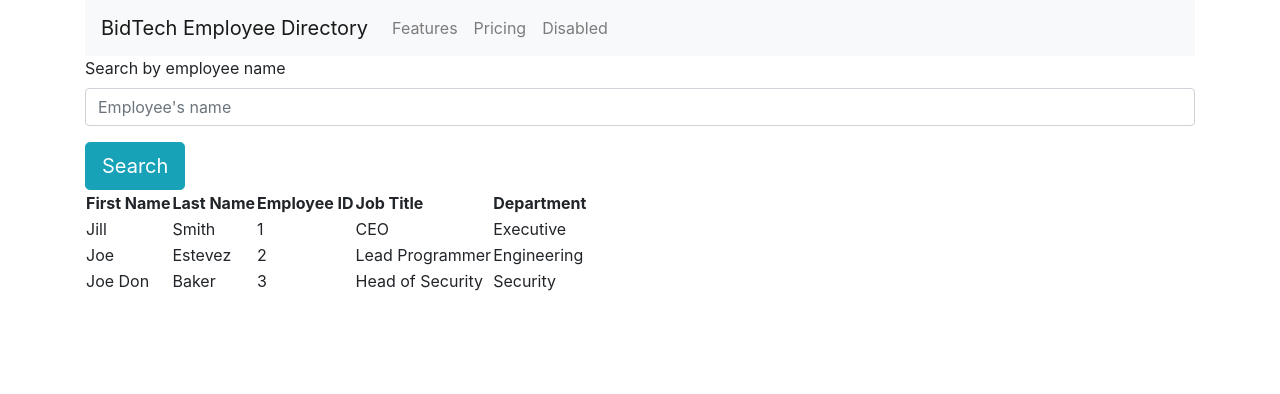
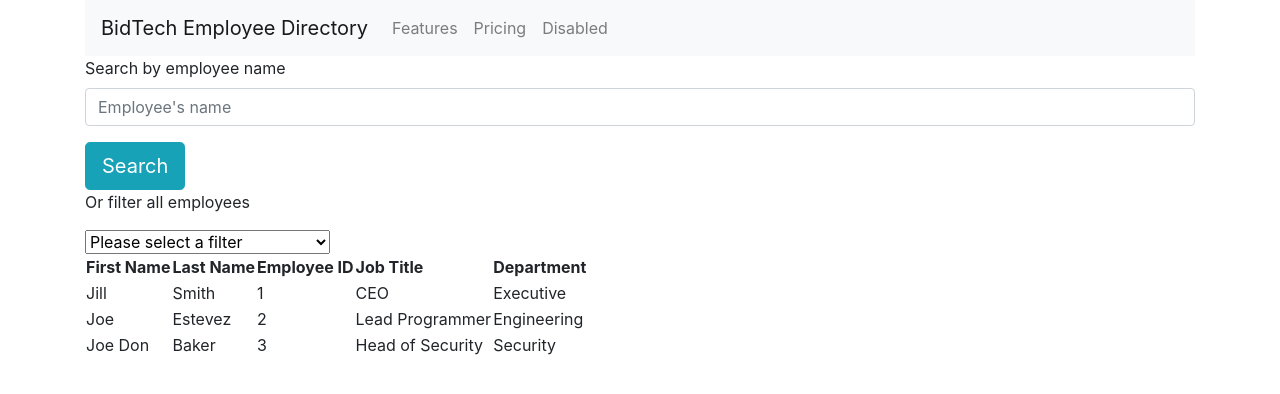
Before and after one commit to jjbidwell/employee-directory, a React (Create React App) app: page / in a window 1280 px wide. Shown: the top 394 px of the page. Built offline with nearby package versions, Linux system fonts and the light colour scheme.

Commit message:
Made a dropdown filter

```diff
--- a/src/App.js
+++ b/src/App.js
@@ -3,12 +3,14 @@ import './style.css';
 import Navbar from "./components/Navbar/navbar";
 import Table from "./components/Table/table";
 import Searchbar from "./components/Searchbar/searchbar";
+import Filter from "./components/Filter/filter";
 
 function App() {
   return (
     <div className= "container">
       <Navbar />
       <Searchbar/>
+      <Filter />
       <Table />
     </div>
   )
--- /dev/null
+++ b/src/components/Filter/filter.js
@@ -0,0 +1,24 @@
+import React from "react";
+import "./filter.css";
+import "bootstrap/dist/css/bootstrap.css";
+
+function Filter(){
+    return (
+        <div>
+            <p>Or filter all employees</p>
+            <select>
+                <option value="">Please select a filter</option>
+                <option value="emp-descending">Employee Name: Descending</option>
+                <option value="emp-ascending">Employee Name: Ascending</option>
+                <option value="job-descending">Job Title: Descending</option>
+                <option value="job-ascending">Job Title: Ascending</option>
+                <option value="dep-descending">Department: Descending</option>
+                <option value="dep-ascending">Department: Ascending</option>
+                <option value="id-descending">ID: Descending</option>
+                <option value="id-ascending">ID: Ascending</option>
+            </select>
+        </div>
+    )
+}
+
+export default Filter;
```
Also changed, not shown: src/components/Filter/filter.css (added).
